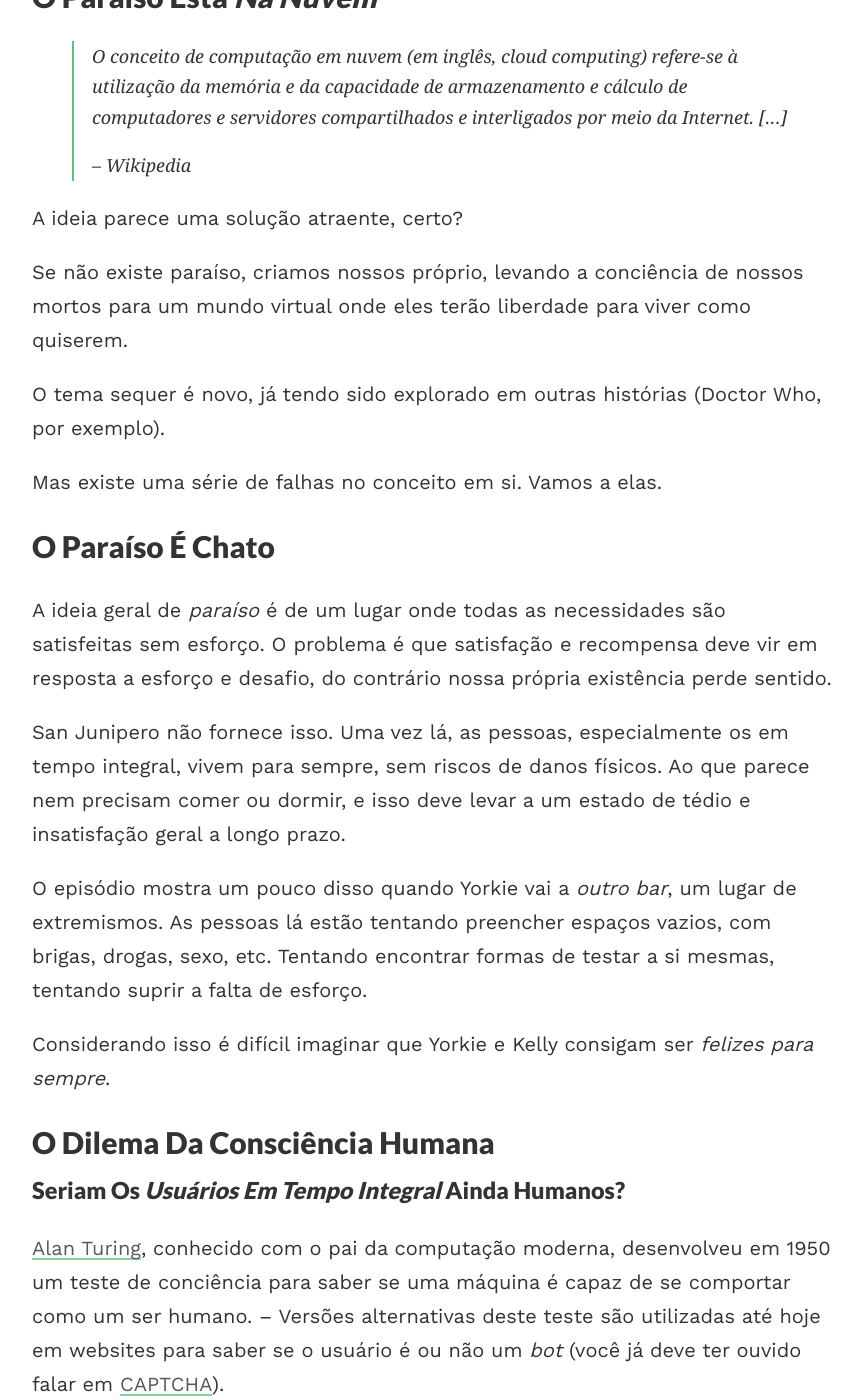
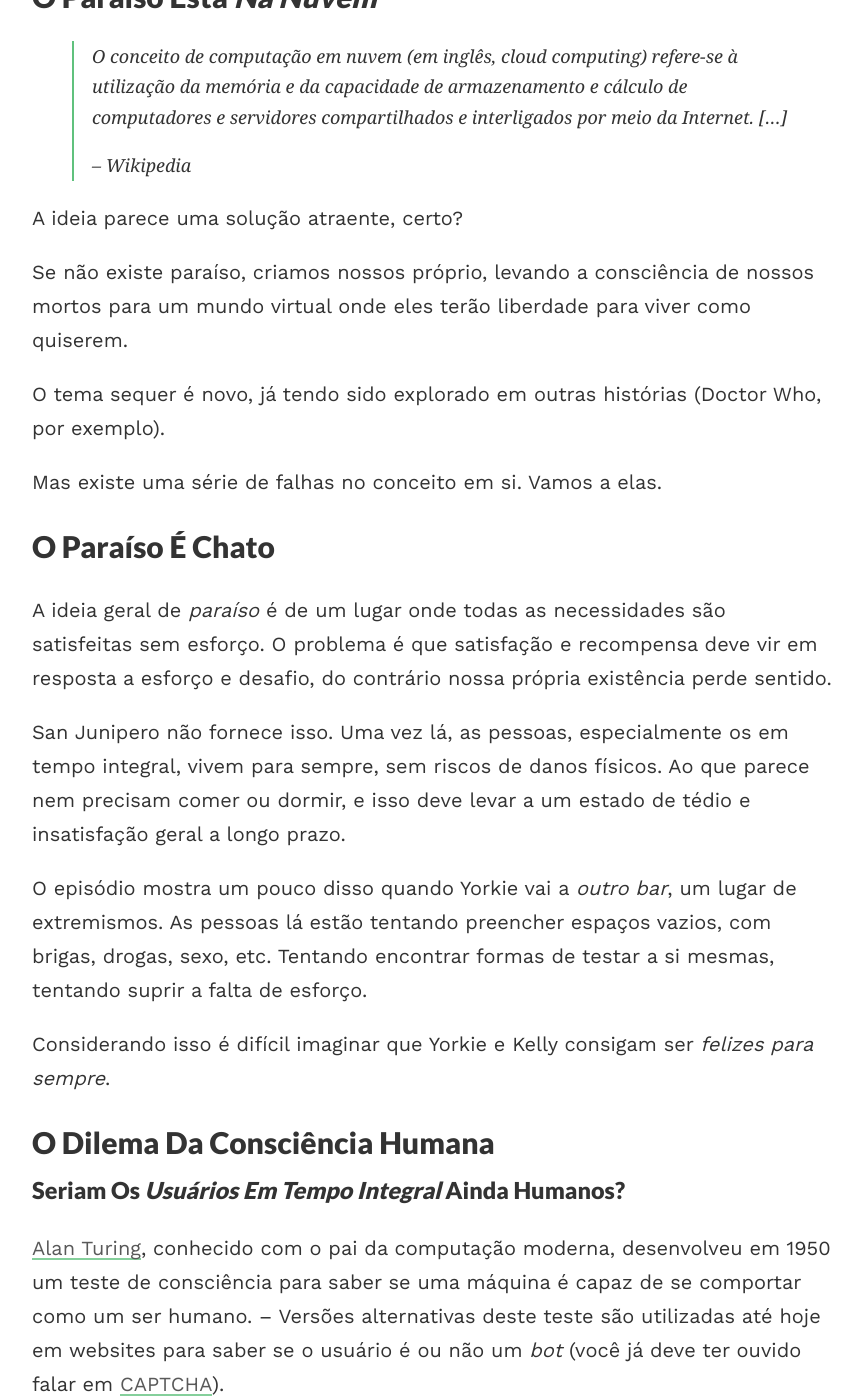
Before and after one commit to paulodiovani/blog.diovani.com, a Jekyll site: the page built from romance/_posts/2017-02-16-black-mirror-s03e04-san-junipero.md, in a window 1280 px wide and 1400 px high, scrolled down 1987 px. Shown: the whole window, without its empty margins (208-1070 px from the left). Built offline with Jekyll 4.4.1, drawn with Linux system fonts in a browser that asks for light colours; nearby versions of some CDN libraries; comment, search, counter and statistics services are not loaded; some of the changed text lies outside the part shown.

Commit message:
More minor fixes

```diff
--- a/romance/_posts/2017-02-16-black-mirror-s03e04-san-junipero.md
+++ b/romance/_posts/2017-02-16-black-mirror-s03e04-san-junipero.md
@@ -39,7 +39,7 @@ Ou nem tanto?
 
 A ideia parece uma solução atraente, certo?
 
-Se não existe paraíso, criamos nossos próprio, levando a conciência de nossos mortos para um mundo virtual onde eles terão liberdade para viver como quiserem.
+Se não existe paraíso, criamos nossos próprio, levando a consciência de nossos mortos para um mundo virtual onde eles terão liberdade para viver como quiserem.
 
 O tema sequer é novo, já tendo sido explorado em outras histórias (Doctor Who, por exemplo).
 
@@ -59,7 +59,7 @@ Considerando isso é difícil imaginar que Yorkie e Kelly consigam ser _felizes
 
 ### Seriam os _usuários em tempo integral_ ainda humanos?
 
-[Alan Turing](https://pt.wikipedia.org/wiki/Alan_Turing), conhecido com o pai da computação moderna, desenvolveu em 1950 um teste de conciência para saber se uma máquina é capaz de se comportar como um ser humano. -- Versões alternativas deste teste são utilizadas até hoje em websites para saber se o usuário é ou não um _bot_ (você já deve ter ouvido falar em [CAPTCHA](https://pt.wikipedia.org/wiki/CAPTCHA)).
+[Alan Turing](https://pt.wikipedia.org/wiki/Alan_Turing), conhecido com o pai da computação moderna, desenvolveu em 1950 um teste de consciência para saber se uma máquina é capaz de se comportar como um ser humano. -- Versões alternativas deste teste são utilizadas até hoje em websites para saber se o usuário é ou não um _bot_ (você já deve ter ouvido falar em [CAPTCHA](https://pt.wikipedia.org/wiki/CAPTCHA)).
 
 Vários filmes e séries de ficção científica já apresentaram máquinas capazes de passar no _Teste de Turing_. Alguns exemplos dignos de nota são [TRON (1982)](http://www.imdb.com/title/tt0084827), o anime [Ghost in the Shell (1995)](http://www.imdb.com/title/tt0113568) (que terá uma versão _Live Action_ este ano, interpretada por Scarlett Johansson), [The Matrix (1999)](http://www.imdb.com/title/tt0133093/), [The Thirteenth Floor (1999)](http://www.imdb.com/title/tt0139809) e mais recentemente [Ex Machina (2015)](http://www.imdb.com/title/tt0470752) e [Westworld 2016](http://www.imdb.com/title/tt0475784).
 
```
Also changed, not shown: other parts of romance/_posts/2017-02-16-black-mirror-s03e04-san-junipero.md (+1 -1 lines).
